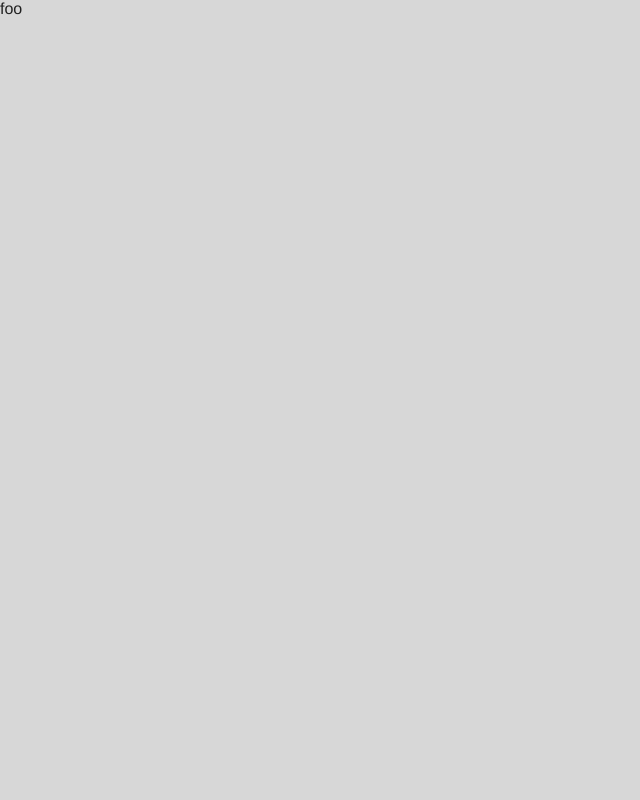
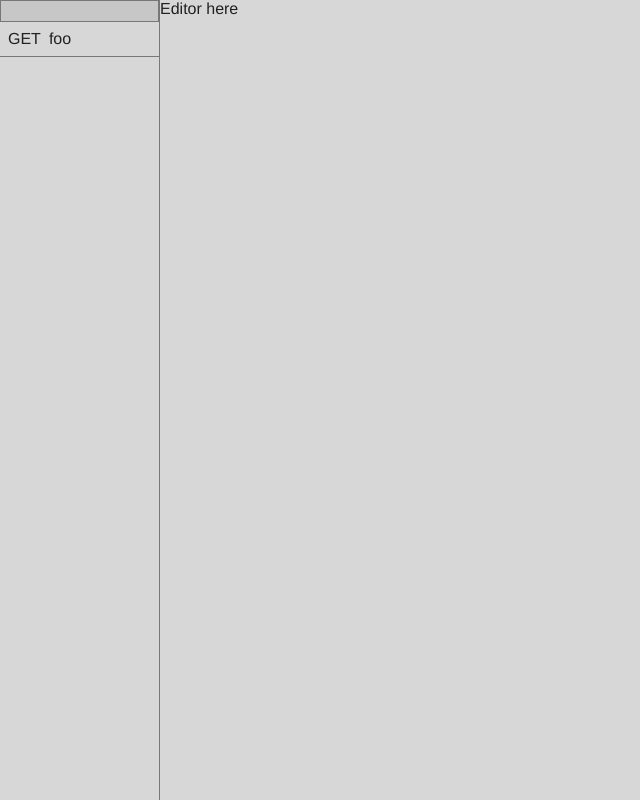
Before and after one commit to eyebrow-fish/starman, a Vue app: page / in a window 1280 px wide. Shown: the whole page, without its empty margins (0-640 px from the left). Built offline with nearby package versions, Linux system fonts and the light colour scheme.

Commit message:
searching and simple layout

```diff
--- a/public/index.css
+++ b/public/index.css
@@ -1,5 +1,6 @@
 html, body {
   margin: 0;
+  height: 100%;
   background-color: var(--bg-color);
   color: var(--fg-color);
 }
@@ -12,18 +13,37 @@ html, body {
   font-family: Avenir, Helvetica, Arial, sans-serif;
   -webkit-font-smoothing: antialiased;
   -moz-osx-font-smoothing: grayscale;
+  height: 100%;
 }
 
 @media (prefers-color-scheme: dark) {
   :root {
     --bg-color: #212121;
+    --bg-color-2: #414141;
     --fg-color: #d7d7d7;
+    --accent-color: #9879fd;
+    --border-color: #606060;
   }
 }
 
 @media (prefers-color-scheme: light) {
   :root {
+    --bg-color: #d7d7d7;
+    --bg-color-2: #c7c7c7;
     --fg-color: #212121;
-    --bg-color: #d7d7d7;
+    --accent-color: #6853ad;
+    --border-color: #777777;
   }
 }
+
+input {
+  background-color: var(--bg-color-2);
+  color: var(--fg-color);
+  border: solid 1px var(--border-color);
+  font-size: 16px;
+  outline: none;
+}
+
+input:focus {
+  border-color: var(--accent-color);
+}
--- a/src/App.vue
+++ b/src/App.vue
@@ -1,19 +1,34 @@
 <template>
-  <div>
-    <NavList :value="navItems"></NavList>
+  <div class="main">
+    <NavList :value="queryItems"></NavList>
+    <QueryEditor></QueryEditor>
   </div>
 </template>
 
 <script>
-import NavList from '@/nav-list/NavList'
+import NavList from '@/query-list/QueryList'
+import QueryEditor from '@/query-editor/QueryEditor'
 
 export default {
   name: 'App',
-  components: {NavList},
+  components: {QueryEditor, NavList},
   computed: {
-    navItems() { // Temporary
-      return [{name: 'foo'}]
+    queryItems() { // Temporary
+      return [
+        {
+          method: 'GET',
+          name: 'foo',
+        },
+      ]
     },
   },
 }
 </script>
+
+<style scoped>
+.main {
+  display: flex;
+  width: 100%;
+  height: 100%;
+}
+</style>
--- a/src/nav-list/NavList.vue
+++ /dev/null
@@ -1,28 +0,0 @@
-<template>
-  <div class="list">
-    <div
-      v-for="(item, i) in value"
-      :key="i"
-    >{{ item.name }}
-    </div>
-  </div>
-</template>
-
-<script>
-export default {
-  name: 'NavList',
-  props: {
-    value: Array,
-  },
-}
-</script>
-
-<style scoped>
-.list {
-  display: flex;
-  flex-direction: column;
-
-  background-color: var(--bg-color);
-  color: var(--fg-color);
-}
-</style>
--- /dev/null
+++ b/src/query-editor/QueryEditor.vue
@@ -0,0 +1,16 @@
+<template>
+  <div class="editor">Editor here</div>
+</template>
+
+<script>
+export default {
+  name: 'QueryEditor',
+}
+</script>
+
+<style scoped>
+.editor {
+  background-color: var(--bg-color);
+  color: var(--fg-color);
+}
+</style>
--- /dev/null
+++ b/src/query-list/QueryItem.vue
@@ -0,0 +1,33 @@
+<template>
+  <div class="item">
+    <span>{{ value.method }}</span>
+    <span>{{ value.name }}</span>
+  </div>
+</template>
+
+<script>
+export default {
+  name: 'QueryItem',
+  props: {
+    value: Object,
+  },
+}
+</script>
+
+<style scoped>
+.item {
+  display: flex;
+  padding: 0.5em;
+  border-bottom: solid 1px var(--border-color);
+  cursor: pointer;
+}
+
+.item:hover {
+  background-color: var(--bg-color-2);
+  color: var(--accent-color);
+}
+
+.item *:not(:first-child) {
+  margin-left: 0.5em;
+}
+</style>
--- /dev/null
+++ b/src/query-list/QueryList.vue
@@ -0,0 +1,49 @@
+<template>
+  <div class="list">
+    <input type="text" v-model="search">
+    <div
+      v-for="(item, i) in items"
+      :key="i"
+    >
+      <QueryItem :value="item"/>
+    </div>
+  </div>
+</template>
+
+<script>
+import QueryItem from '@/query-list/QueryItem'
+import {searchMatch} from '@/util/strings'
+
+export default {
+  name: 'NavList',
+  components: {QueryItem},
+  props: {
+    value: Array,
+  },
+  data() {
+    return {
+      search: '',
+    }
+  },
+  computed: {
+    items() {
+      return this.value.filter(i =>
+        searchMatch(i.method, this.search) || searchMatch(i.name, this.search)
+      )
+    },
+  },
+}
+</script>
+
+<style scoped>
+.list {
+  display: flex;
+  flex-direction: column;
+
+  border-right: solid 1px var(--border-color);
+  width: 10em;
+
+  background-color: var(--bg-color);
+  color: var(--fg-color);
+}
+</style>
--- /dev/null
+++ b/src/util/strings.js
@@ -0,0 +1 @@
+export const searchMatch = (value, search) => value.toLowerCase().trim().includes(search.toLowerCase().trim())
```
